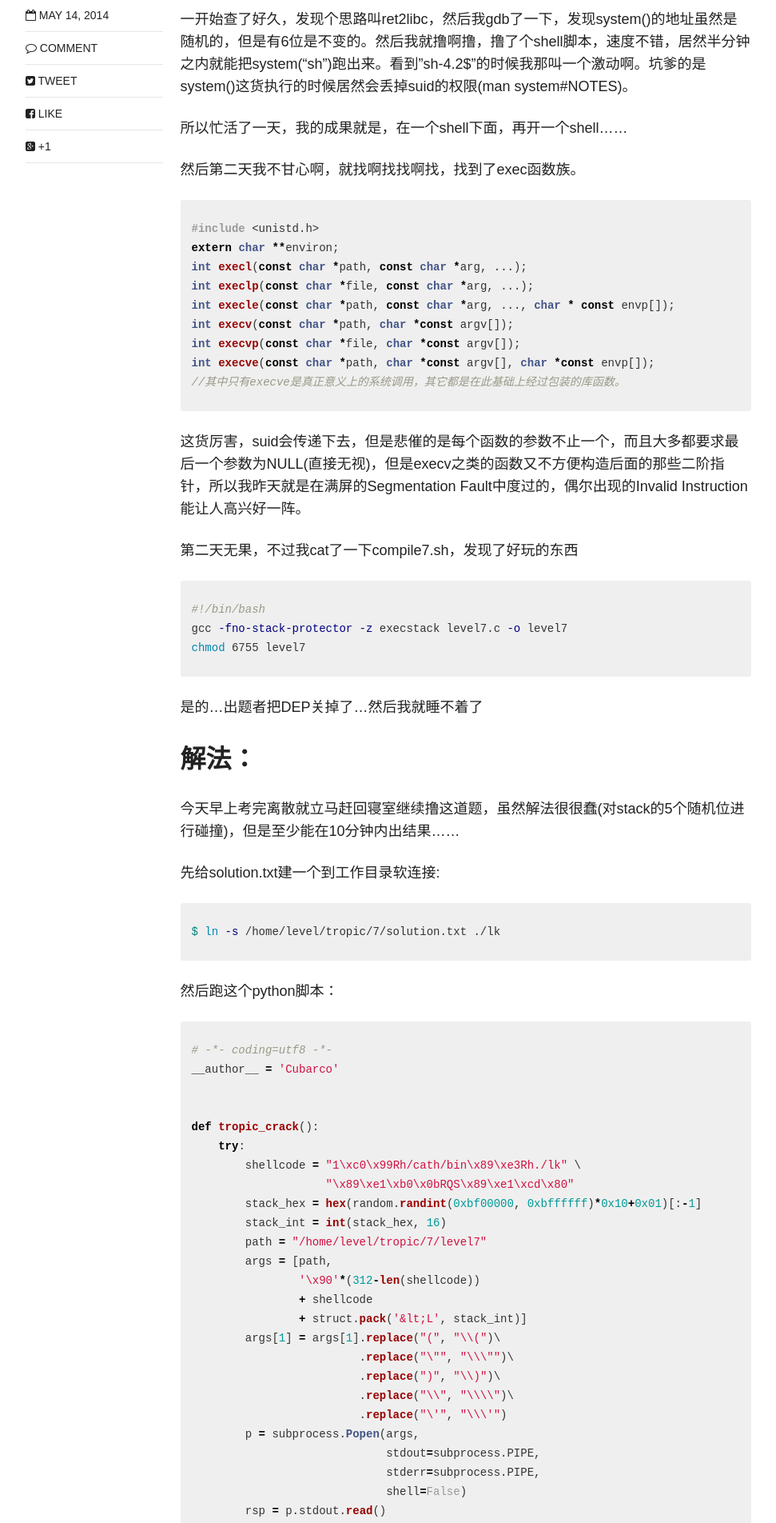
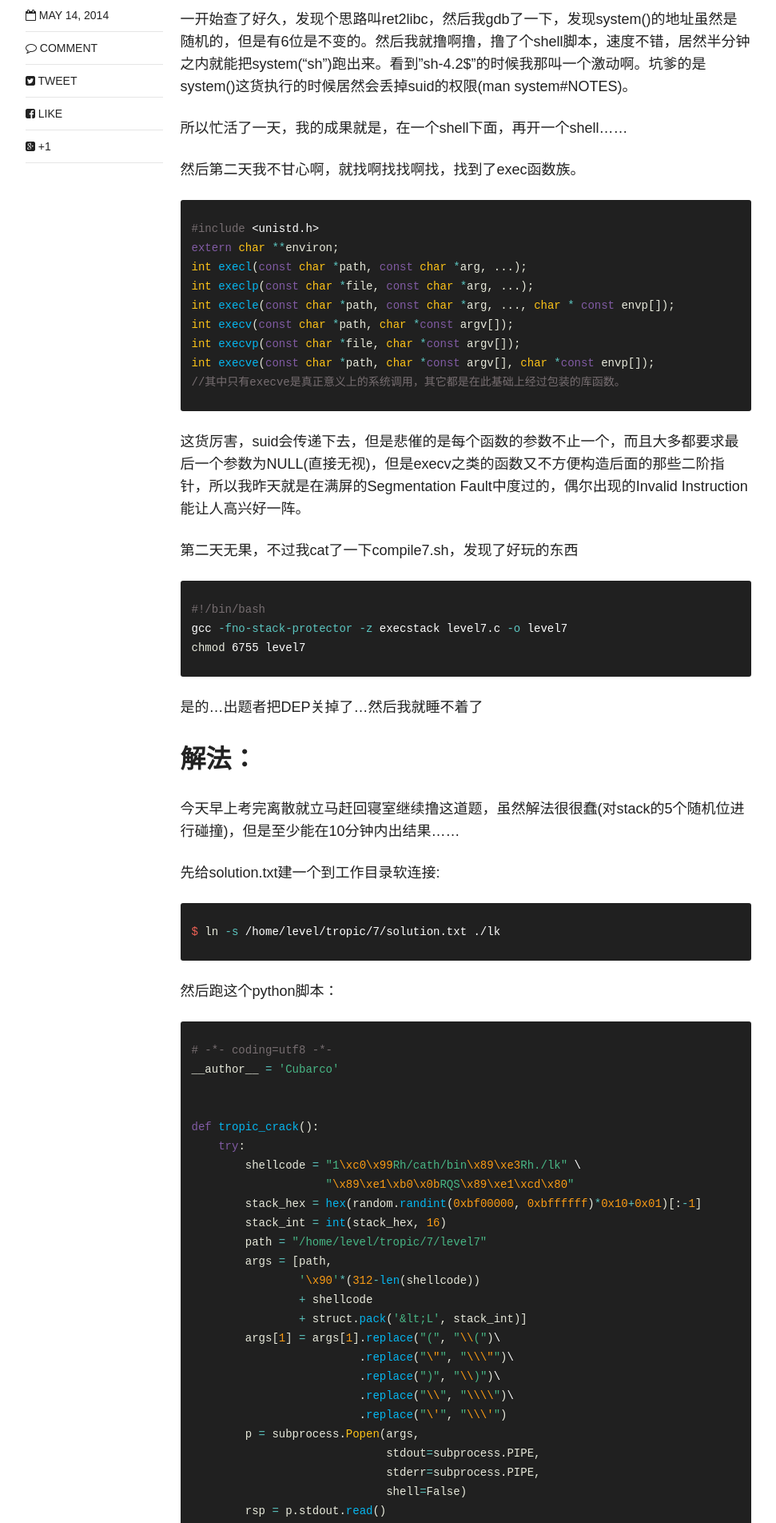
Before and after one commit to cubarco/cubarco.github.io-archived, a Jekyll site: the page built from _posts/blog/2014-05-14-wechall-tropic-writeup.md, in a window 1280 px wide. Shown: the part 870-2774 px from the top of the page at 80% size, without its empty margins (154-1125 px from the left). Built offline with Jekyll 4.4.1, drawn with Linux system fonts in a browser that asks for light colours; nearby versions of some CDN libraries; comment, search, counter and statistics services are not loaded.

Commit message:
use a dark style of highligher

```diff
--- a/_sass/_pygments.scss
+++ b/_sass/_pygments.scss
@@ -1,7 +1,8 @@
 .highlight {
-	background-color: #efefef;
+	background-color: #202020;
 	font-family: $code-font;
-	color: #333332;
+/* 	color: #333332; */
+	color: #ffffff;
 	margin-bottom: 1.5em;
 	@include rounded($border-radius);
 	pre {
@@ -10,65 +11,69 @@
 		padding: 1em;
 	}
 	.lineno { padding-right: 24px; color: lighten(#333332,50);}
-	.hll { background-color: #ffffcc }
-	.c { color: #999988; font-style: italic } /* Comment */
-	.err { color: #a61717; background-color: #e3d2d2 } /* Error */
-	.k { color: #000000; font-weight: bold } /* Keyword */
-	.o { color: #000000; font-weight: bold } /* Operator */
-	.cm { color: #999988; font-style: italic } /* Comment.Multiline */
-	.cp { color: #999999; font-weight: bold } /* Comment.Preproc */
-	.c1 { color: #999988; font-style: italic } /* Comment.Single */
-	.cs { color: #999999; font-weight: bold; font-style: italic } /* Comment.Special */
-	.gd { color: #000000; background-color: #ffdddd } /* Generic.Deleted */
-	.ge { color: #000000; font-style: italic } /* Generic.Emph */
-	.gr { color: #aa0000 } /* Generic.Error */
-	.gh { color: #999999 } /* Generic.Heading */
-	.gi { color: #000000; background-color: #ddffdd } /* Generic.Inserted */
-	.go { color: #888888 } /* Generic.Output */
-	.gp { color: #555555 } /* Generic.Prompt */
-	.gs { font-weight: bold } /* Generic.Strong */
-	.gu { color: #aaaaaa } /* Generic.Subheading */
-	.gt { color: #aa0000 } /* Generic.Traceback */
-	.kc { color: #000000; font-weight: bold } /* Keyword.Constant */
-	.kd { color: #000000; font-weight: bold } /* Keyword.Declaration */
-	.kn { color: #000000; font-weight: bold } /* Keyword.Namespace */
-	.kp { color: #000000; font-weight: bold } /* Keyword.Pseudo */
-	.kr { color: #000000; font-weight: bold } /* Keyword.Reserved */
-	.kt { color: #445588; font-weight: bold } /* Keyword.Type */
-	.m { color: #009999 } /* Literal.Number */
-	.s { color: #d01040 } /* Literal.String */
-	.na { color: #008080 } /* Name.Attribute */
-	.nb { color: #0086B3 } /* Name.Builtin */
-	.nc { color: #445588; font-weight: bold } /* Name.Class */
-	.no { color: #008080 } /* Name.Constant */
-	.nd { color: #3c5d5d; font-weight: bold } /* Name.Decorator */
-	.ni { color: #800080 } /* Name.Entity */
-	.ne { color: #990000; font-weight: bold } /* Name.Exception */
-	.nf { color: #990000; font-weight: bold } /* Name.Function */
-	.nl { color: #990000; font-weight: bold } /* Name.Label */
-	.nn { color: #555555 } /* Name.Namespace */
-	.nt { color: #000080 } /* Name.Tag */
-	.nv { color: #008080 } /* Name.Variable */
-	.ow { color: #000000; font-weight: bold } /* Operator.Word */
-	.w { color: #bbbbbb } /* Text.Whitespace */
-	.mf { color: #009999 } /* Literal.Number.Float */
-	.mh { color: #009999 } /* Literal.Number.Hex */
-	.mi { color: #009999 } /* Literal.Number.Integer */
-	.mo { color: #009999 } /* Literal.Number.Oct */
-	.sb { color: #d01040 } /* Literal.String.Backtick */
-	.sc { color: #d01040 } /* Literal.String.Char */
-	.sd { color: #d01040 } /* Literal.String.Doc */
-	.s2 { color: #d01040 } /* Literal.String.Double */
-	.se { color: #d01040 } /* Literal.String.Escape */
-	.sh { color: #d01040 } /* Literal.String.Heredoc */
-	.si { color: #d01040 } /* Literal.String.Interpol */
-	.sx { color: #d01040 } /* Literal.String.Other */
-	.sr { color: #009926 } /* Literal.String.Regex */
-	.s1 { color: #d01040 } /* Literal.String.Single */
-	.ss { color: #990073 } /* Literal.String.Symbol */
-	.bp { color: #999999 } /* Name.Builtin.Pseudo */
-	.vc { color: #008080 } /* Name.Variable.Class */
-	.vg { color: #008080 } /* Name.Variable.Global */
-	.vi { color: #008080 } /* Name.Variable.Instance */
-	.il { color: #009999 } /* Literal.Number.Integer.Long */
+    .hll { background-color: #4f424c }
+    .c { color: #776e71 } /* Comment */
+    .err { color: #ef6155 } /* Error */
+    .k { color: #815ba4 } /* Keyword */
+    .l { color: #f99b15 } /* Literal */
+    .n { color: #e7e9db } /* Name */
+    .o { color: #5bc4bf } /* Operator */
+    .p { color: #e7e9db } /* Punctuation */
+    .cm { color: #776e71 } /* Comment.Multiline */
+    .cp { color: #776e71 } /* Comment.Preproc */
+    .c1 { color: #776e71 } /* Comment.Single */
+    .cs { color: #776e71 } /* Comment.Special */
+    .gd { color: #ef6155 } /* Generic.Deleted */
+    .ge { font-style: italic } /* Generic.Emph */
+    .gh { color: #e7e9db; font-weight: bold } /* Generic.Heading */
+    .gi { color: #48b685 } /* Generic.Inserted */
+    .gp { color: #776e71; font-weight: bold } /* Generic.Prompt */
+    .gs { font-weight: bold } /* Generic.Strong */
+    .gu { color: #5bc4bf; font-weight: bold } /* Generic.Subheading */
+    .kc { color: #815ba4 } /* Keyword.Constant */
+    .kd { color: #815ba4 } /* Keyword.Declaration */
+    .kn { color: #5bc4bf } /* Keyword.Namespace */
+    .kp { color: #815ba4 } /* Keyword.Pseudo */
+    .kr { color: #815ba4 } /* Keyword.Reserved */
+    .kt { color: #fec418 } /* Keyword.Type */
+    .ld { color: #48b685 } /* Literal.Date */
+    .m { color: #f99b15 } /* Literal.Number */
+    .s { color: #48b685 } /* Literal.String */
+    .na { color: #06b6ef } /* Name.Attribute */
+    .nb { color: #e7e9db } /* Name.Builtin */
+    .nc { color: #fec418 } /* Name.Class */
+    .no { color: #ef6155 } /* Name.Constant */
+    .nd { color: #5bc4bf } /* Name.Decorator */
+    .ni { color: #e7e9db } /* Name.Entity */
+    .ne { color: #ef6155 } /* Name.Exception */
+    .nf { color: #06b6ef } /* Name.Function */
+    .nl { color: #e7e9db } /* Name.Label */
+    .nn { color: #fec418 } /* Name.Namespace */
+    .nx { color: #06b6ef } /* Name.Other */
+    .py { color: #e7e9db } /* Name.Property */
+    .nt { color: #5bc4bf } /* Name.Tag */
+    .nv { color: #ef6155 } /* Name.Variable */
+    .ow { color: #5bc4bf } /* Operator.Word */
+    .w { color: #e7e9db } /* Text.Whitespace */
+    .mb { color: #f99b15 } /* Literal.Number.Bin */
+    .mf { color: #f99b15 } /* Literal.Number.Float */
+    .mh { color: #f99b15 } /* Literal.Number.Hex */
+    .mi { color: #f99b15 } /* Literal.Number.Integer */
+    .mo { color: #f99b15 } /* Literal.Number.Oct */
+    .sb { color: #48b685 } /* Literal.String.Backtick */
+    .sc { color: #e7e9db } /* Literal.String.Char */
+    .sd { color: #776e71 } /* Literal.String.Doc */
+    .s2 { color: #48b685 } /* Literal.String.Double */
+    .se { color: #f99b15 } /* Literal.String.Escape */
+    .sh { color: #48b685 } /* Literal.String.Heredoc */
+    .si { color: #f99b15 } /* Literal.String.Interpol */
+    .sx { color: #48b685 } /* Literal.String.Other */
+    .sr { color: #48b685 } /* Literal.String.Regex */
+    .s1 { color: #48b685 } /* Literal.String.Single */
+    .ss { color: #48b685 } /* Literal.String.Symbol */
+    .bp { color: #e7e9db } /* Name.Builtin.Pseudo */
+    .vc { color: #ef6155 } /* Name.Variable.Class */
+    .vg { color: #ef6155 } /* Name.Variable.Global */
+    .vi { color: #ef6155 } /* Name.Variable.Instance */
+    .il { color: #f99b15 } /* Literal.Number.Integer.Long */
 }
```
